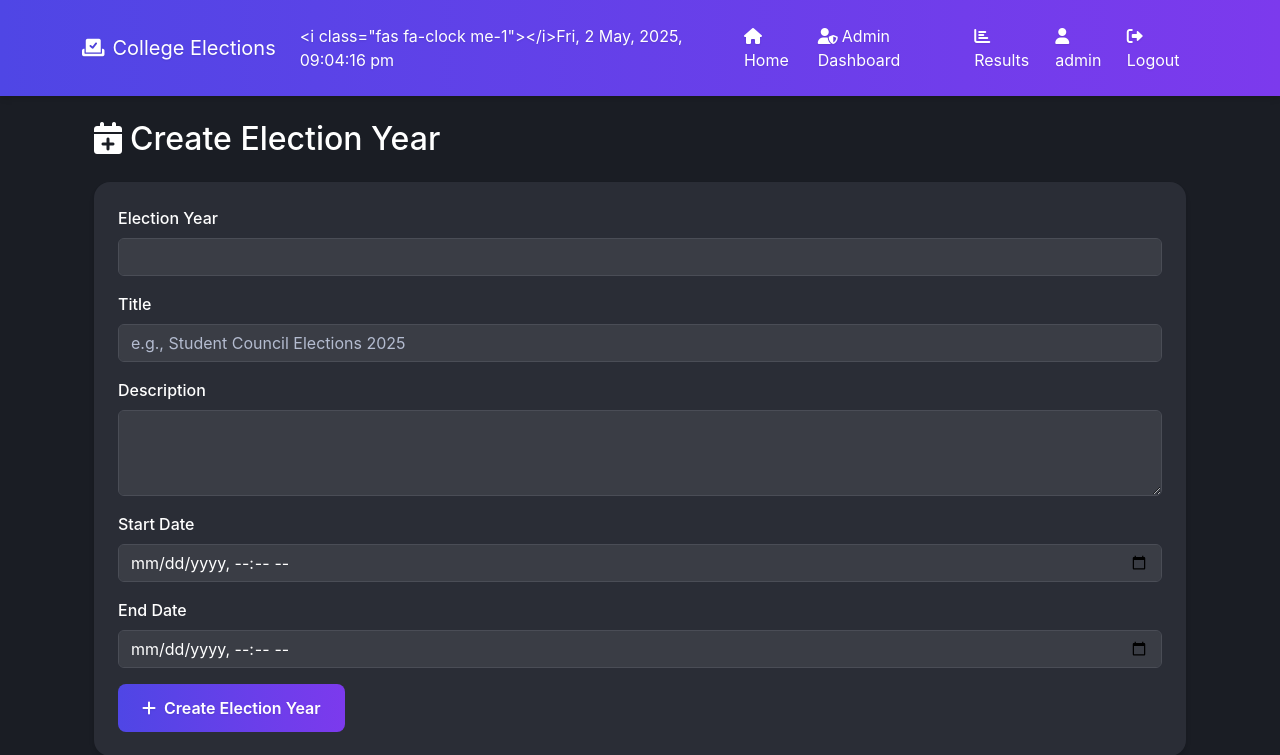
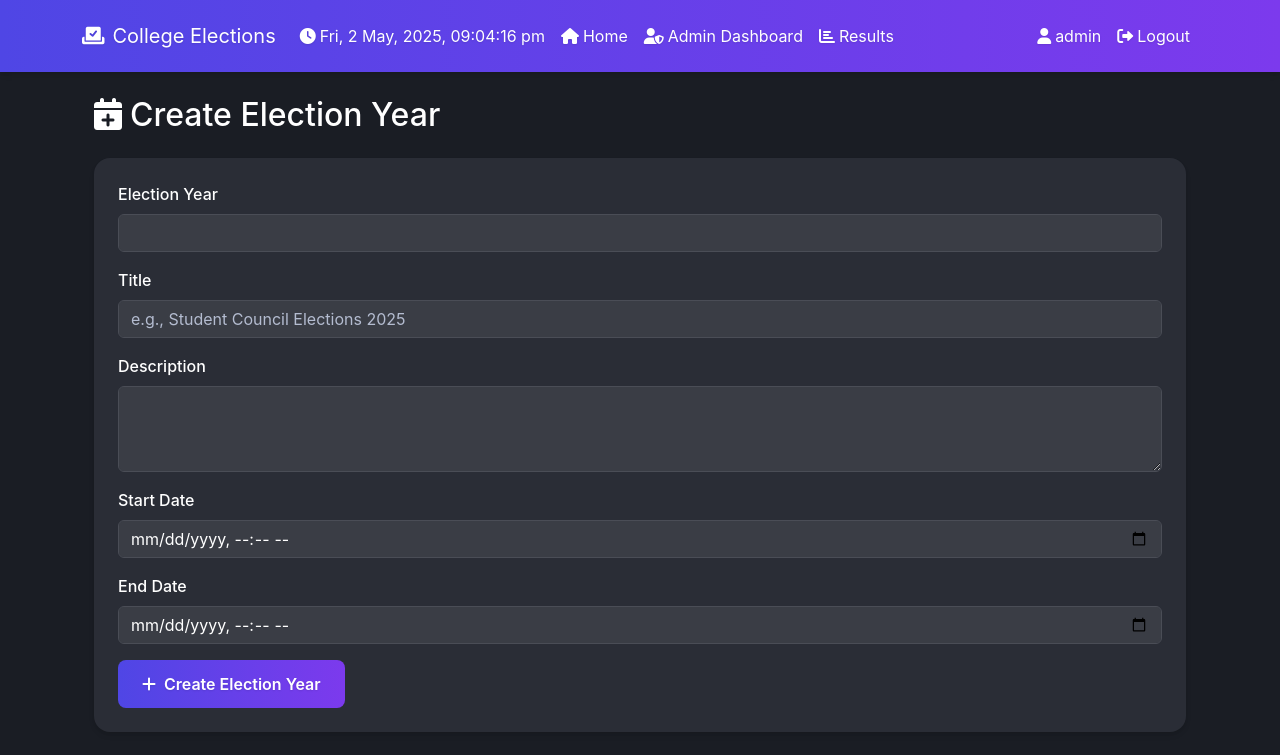
Before and after one commit to shahidanowar/ElectionSystem, a Flask app: page /admin/election/new in a window 1280 px wide. Shown: the top 755 px of the page. Run offline with Flask 2, Linux system fonts and the light colour scheme; a user stored in the database is signed in.

Commit message:
fix: Use innerHTML for clock icon in navbar

```diff
--- a/templates/base.html
+++ b/templates/base.html
@@ -295,7 +295,7 @@
                 day: 'numeric'
             };
             const formattedDate = now.toLocaleString('en-IN', options);
-            document.getElementById('liveClock').textContent = `<i class="fas fa-clock me-1"></i>${formattedDate}`;
+            document.getElementById('liveClock').innerHTML = `<i class="fas fa-clock me-1"></i>${formattedDate}`;
         }
 
         // Update clock immediately and then every second
```
